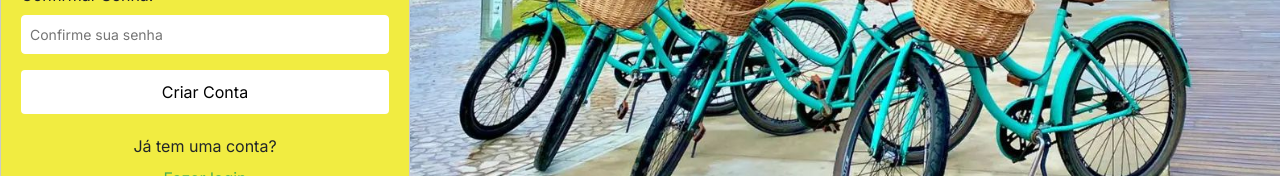
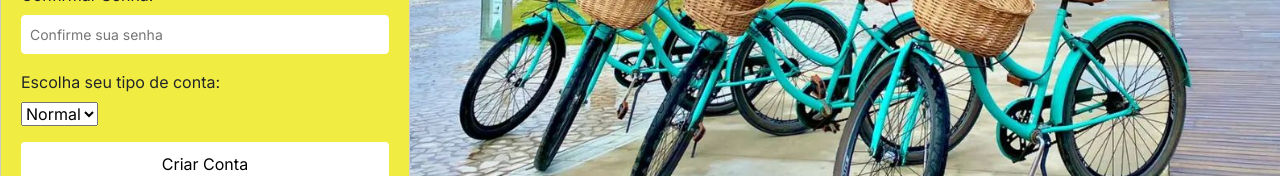
Before and after one commit to MathsDantas/PIW-2024.1, a Vue app in the folder front_end/frontend/: page /register in a window 1280 px wide. Shown: the part 548-724 px from the top of the page. Built offline with nearby package versions, Linux system fonts and the light colour scheme; a web font is replaced by a local one.

Commit message:
Página de Cadastro Funcional

```diff
--- a/front_end/frontend/src/pages/registro.vue
+++ b/front_end/frontend/src/pages/registro.vue
@@ -1,16 +1,15 @@
 <template>
-
-  <div class="page" >
-
+  <div class="page">
     <div class="register-container">
       <h2 class="fonte mb-4">Criar Conta</h2>
       <form @submit.prevent="onSubmit">
         <div class="form-group">
           <label for="name">Seu Nome:</label>
           <input
-            type="name"
+            type="text"
             v-model="formData.name"
-            id="emailnameuired"
+            id="name"
+            required
             placeholder="Digite seu nome"
           />
         </div>
@@ -18,7 +17,7 @@
         <div class="form-group">
           <label for="username">User Name:</label>
           <input
-            type="username"
+            type="text"
             v-model="formData.username"
             id="username"
             required
@@ -59,6 +58,15 @@
           />
         </div>
 
+        <!-- Adicionando o campo de seleção de role -->
+        <div class="form-group">
+          <label for="role">Escolha seu tipo de conta:</label>
+          <select v-model="formData.role" id="role" required>
+            <option value="normal">Normal</option>
+            <option value="admin">Admin</option>
+          </select>
+        </div>
+
         <div class="form-group">
           <button type="submit">Criar Conta</button>
         </div>
@@ -74,13 +82,10 @@
       </div>
     </div>
 
-    <div class="foto" >
+    <div class="foto"></div>
+  </div>
+</template>
 
-    </div>
-
-  </div>
-
-</template>
 
 <script setup lang="ts">
 import { reactive, ref } from 'vue';
@@ -94,6 +99,7 @@ interface RegisterForm {
   username: string;
   password: string;
   confirmPassword: string;
+  role: string;
 }
 
 // Dados reativos do formulário
@@ -102,7 +108,8 @@ const formData = reactive<RegisterForm>({
   username: '',
   name: '',
   password: '',
-  confirmPassword: ''
+  confirmPassword: '',
+  role: 'normal' // Definido como padrão "normal"
 });
 
 // Mensagem de erro
@@ -126,7 +133,7 @@ const onSubmit = async () => {
       username: formData.username,
       email: formData.email,
       password: formData.password,
-      role: 'user' // Ajuste conforme o sistema de roles no backend
+      role: formData.role // Enviando a role selecionada
     });
 
     if (response.status === 200) {
```
Also changed, not shown: 1 other file (tests, documents, lock files or other folders).
